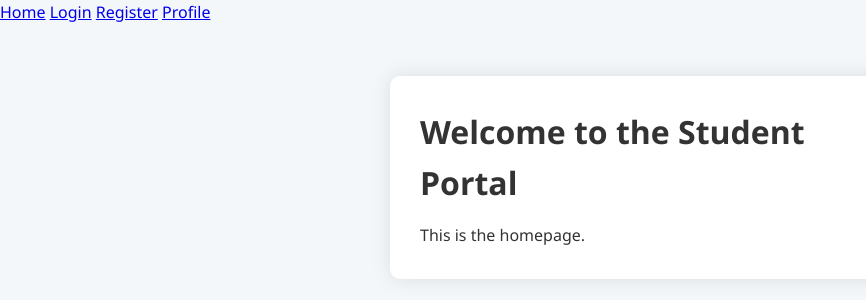
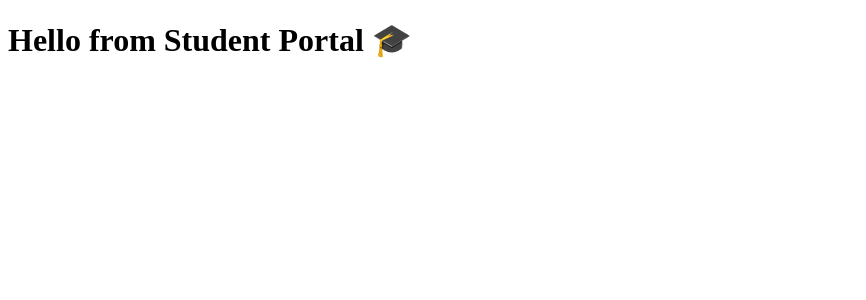
Before and after one commit to Dineshindiexpert/student-portal, a Flask app: page / in a window 1280 px wide. Shown: the top 300 px of the page, without its empty margins (0-866 px from the left). Run offline with Flask 3, Linux system fonts and the light colour scheme.

Commit message:
Fix: add wsgi.py and index.html

```diff
--- a/app/routes.py
+++ b/app/routes.py
@@ -36,3 +36,4 @@ def login():
 @main.route('/dashboard')
 def dashboard():
     return render_template('dashboard.html')
+#
--- a/app/templates/index.HTML
+++ b/app/templates/index.HTML
@@ -1,8 +1,10 @@
-{% extends "base.html" %}
 
-{% block title %}Home - Student Portal{% endblock %}
-
-{% block content %}
-<h1>Welcome to the Student Portal</h1>
-<p>This is the homepage.</p>
-{% endblock %}
+<!DOCTYPE html>
+<html>
+<head>
+    <title>Student Portal</title>
+</head>
+<body>
+    <h1>Hello from Student Portal 🎓</h1>
+</body>
+</html>
```
